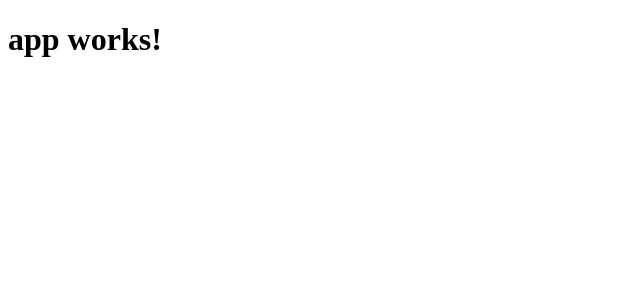
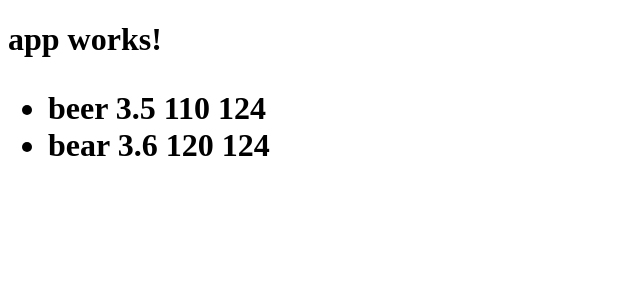
Before and after one commit to camander321/kegs-list, an Angular app: page / in a window 1280 px wide. Shown: the top 300 px of the page, without its empty margins (0-640 px from the left). Built offline with nearby package versions, Linux system fonts and the light colour scheme.

Commit message:
Initialize repo, add Keg Class, add KegsList

```diff
--- a/src/app/app.component.html
+++ b/src/app/app.component.html
@@ -1,3 +1,4 @@
 <h1>
   {{title}}
+  <app-keg-list [childKegList]="masterKegList"></app-keg-list>
 </h1>
--- a/src/app/app.component.ts
+++ b/src/app/app.component.ts
@@ -1,4 +1,5 @@
 import { Component } from '@angular/core';
+import { Keg } from './models/keg.model';
 
 @Component({
   selector: 'app-root',
@@ -7,4 +8,7 @@ import { Component } from '@angular/core';
 })
 export class AppComponent {
   title = 'app works!';
+  masterKegList: Keg[] = [];
+  constructor() {
+  }
 }
--- a/src/app/app.module.ts
+++ b/src/app/app.module.ts
@@ -4,10 +4,12 @@ import { FormsModule } from '@angular/forms';
 import { HttpModule } from '@angular/http';
 
 import { AppComponent } from './app.component';
+import { KegListComponent } from './keg-list/keg-list.component';
 
 @NgModule({
   declarations: [
-    AppComponent
+    AppComponent,
+    KegListComponent
   ],
   imports: [
     BrowserModule,
@@ -17,4 +19,4 @@ import { AppComponent } from './app.component';
   providers: [],
   bootstrap: [AppComponent]
 })
-export class AppModule { }
+export class AppModule {}
--- /dev/null
+++ b/src/app/keg-list/keg-list.component.html
@@ -0,0 +1,3 @@
+<ul>
+  <li *ngFor='let keg of childKegList'>{{keg.name}} {{keg.price}} {{keg.abv}} {{keg.pints}}</li>
+</ul>
--- /dev/null
+++ b/src/app/keg-list/keg-list.component.ts
@@ -0,0 +1,17 @@
+import { Component, OnInit, Input, Output } from '@angular/core';
+import { Keg } from '../models/keg.model';
+
+@Component({
+  selector: 'app-keg-list',
+  templateUrl: './keg-list.component.html',
+  styleUrls: ['./keg-list.component.css']
+})
+export class KegListComponent implements OnInit {
+  @Input() childKegList: Keg[];
+  constructor() {}
+
+  ngOnInit() {
+    this.childKegList.push(new Keg('beer', 3.5, 110));
+    this.childKegList.push(new Keg('bear', 3.6, 120));
+  }
+}
--- /dev/null
+++ b/src/app/models/keg.model.ts
@@ -0,0 +1,12 @@
+export class Keg {
+  pints: number = 124;
+  isEmpty: boolean = false;
+
+  constructor(public name: string, public price: number, public abv: number) {}
+
+  sellPint() {
+    if (this.pints >= 1)
+      this.pints -= 1;
+    this.isEmpty = this.pints == 0;
+  }
+}
```
Also changed, not shown: src/app/keg-list/keg-list.component.css (added), 2 other files (tests, documents, lock files or other folders).
